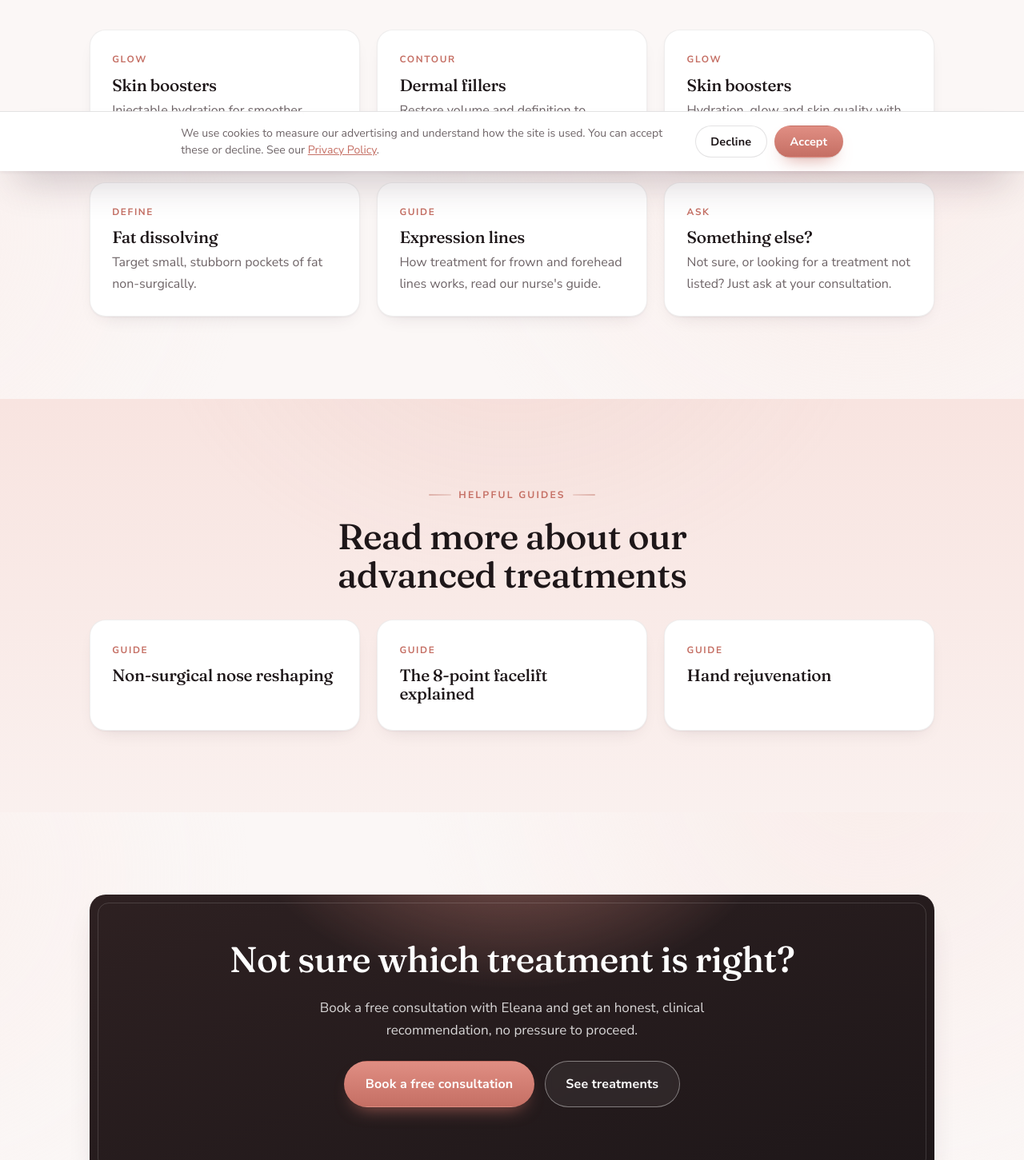
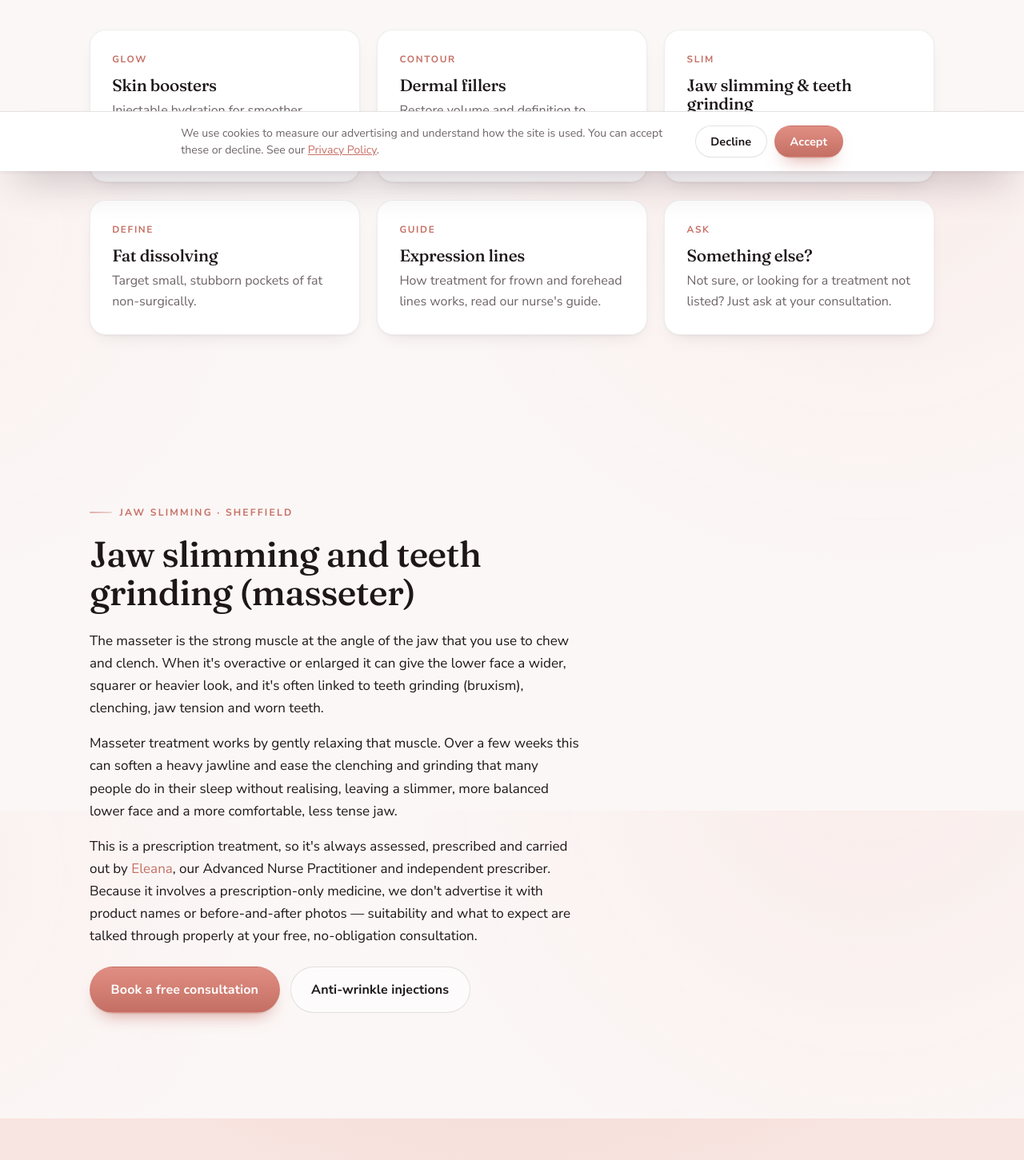
Before and after one commit to Jshortsufc/aforaesthetics, a plain HTML site: page site/advanced-treatments.html in a window 1280 px wide. Shown: the part 586-2037 px from the top of the page at 80% size. Drawn offline with Linux system fonts and the light colour scheme.

Commit message:
Add compliant masseter / jaw slimming section to advanced treatments
New educational section on masseter jaw slimming and teeth grinding
(bruxism), and replace a duplicate skin boosters card with a jaw
slimming card. No product names, no before/after images - prescription
treatment driven to consultation, per MHRA/ASA rules for POMs.

Co-Authored-By: Claude Opus 4.8 <noreply@anthropic.com>
Claude-Session: https://claude.ai/code/session_018mJh1QgDhSYPrHmD3Vauif

```diff
--- a/site/advanced-treatments.html
+++ b/site/advanced-treatments.html
@@ -108,10 +108,10 @@ try{if(localStorage.getItem('afa-consent')==='granted'){gtag('consent','update',
           <h3>Dermal fillers</h3>
           <p>Restore volume and definition to cheeks, chin and jawline.</p>
         </a>
-        <a class="card" href="/skin-boosters" style="color:inherit">
-          <span class="mini">Glow</span>
-          <h3>Skin boosters</h3>
-          <p>Hydration, glow and skin quality with skin boosters and polynucleotides.</p>
+        <a class="card" href="/anti-wrinkle-injections" style="color:inherit">
+          <span class="mini">Slim</span>
+          <h3>Jaw slimming &amp; teeth grinding</h3>
+          <p>Masseter treatment to soften a heavy jaw and ease clenching and grinding.</p>
         </a>
         <a class="card" href="/fat-dissolving" style="color:inherit">
           <span class="mini">Define</span>
@@ -128,6 +128,21 @@ try{if(localStorage.getItem('afa-consent')==='granted'){gtag('consent','update',
           <h3>Something else?</h3>
           <p>Not sure, or looking for a treatment not listed? Just ask at your consultation.</p>
         </a>
+      </div>
+    </div>
+  </section>
+  <section class="section">
+    <div class="wrap">
+      <div class="measure">
+        <span class="eyebrow">Jaw slimming · Sheffield</span>
+        <h2>Jaw slimming and teeth grinding (masseter)</h2>
+        <p>The masseter is the strong muscle at the angle of the jaw that you use to chew and clench. When it's overactive or enlarged it can give the lower face a wider, squarer or heavier look, and it's often linked to teeth grinding (bruxism), clenching, jaw tension and worn teeth.</p>
+        <p>Masseter treatment works by gently relaxing that muscle. Over a few weeks this can soften a heavy jawline and ease the clenching and grinding that many people do in their sleep without realising, leaving a slimmer, more balanced lower face and a more comfortable, less tense jaw.</p>
+        <p>This is a prescription treatment, so it's always assessed, prescribed and carried out by <a href="/about">Eleana</a>, our Advanced Nurse Practitioner and independent prescriber. Because it involves a prescription-only medicine, we don't advertise it with product names or before-and-after photos — suitability and what to expect are talked through properly at your free, no-obligation consultation.</p>
+        <div class="hero-actions" style="margin-top:1.5rem">
+          <a class="btn btn-primary" href="/contact">Book a free consultation</a>
+          <a class="btn btn-ghost" href="/anti-wrinkle-injections">Anti-wrinkle injections</a>
+        </div>
       </div>
     </div>
   </section>
```
